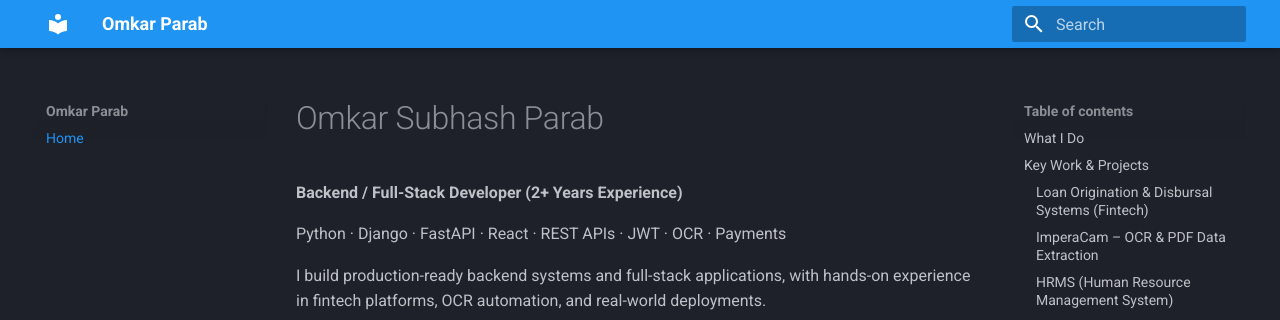
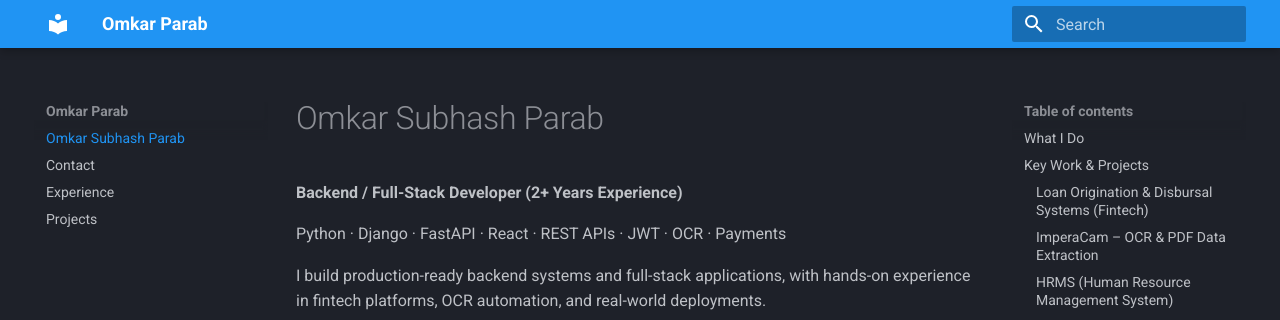
Before and after one commit to ImOmkar/ImOmkar.github.io, an MkDocs documentation site: the page built from docs/index.md, in a window 1280 px wide. Shown: the top 320 px of the page. Built offline with MkDocs 1.6.1 and Material for MkDocs 9.7.7, drawn with Linux system fonts in a browser that asks for light colours; some of the changed lines change nothing that is shown.

Commit message:
index.md updated

```diff
--- a/mkdocs.yml
+++ b/mkdocs.yml
@@ -5,8 +5,8 @@
     scheme: slate
     primary: blue
 
-nav:
-  - Home: index.md
-  # - Projects: projects.md
-  # - Experience: experience.md
-  # - Contact: contact.md
+# nav:
+#   - Home: index.md
+#   - Projects: projects.md
+#   - Experience: experience.md
+#   - Contact: contact.md
```
